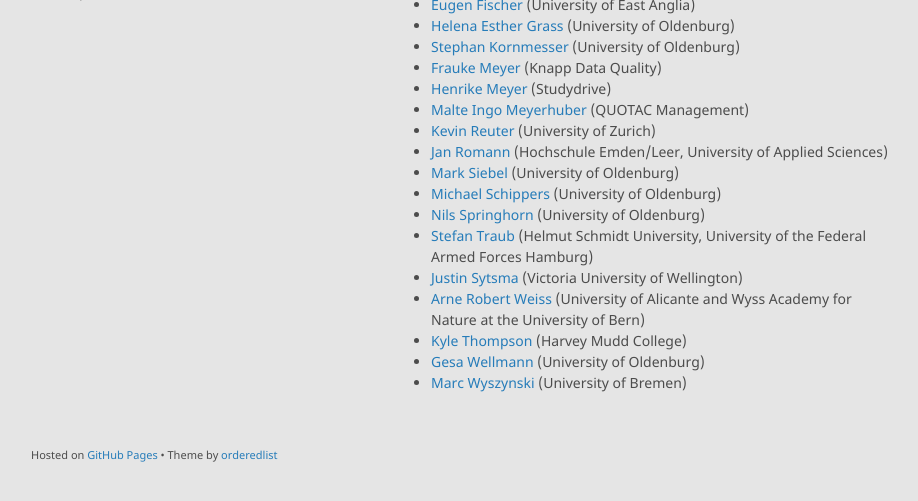
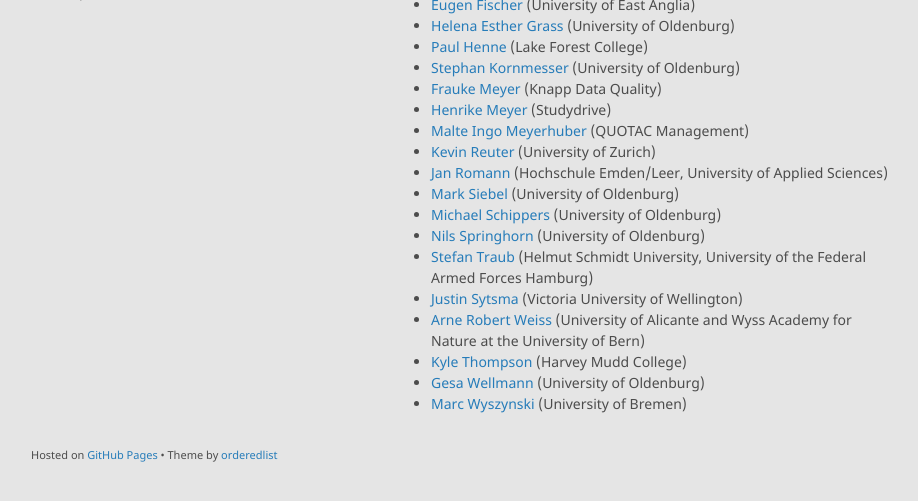
Before and after one commit to alephmembeth/alephmembeth.github.io, a Jekyll site: the page built from collaborators.md, in a window 1280 px wide, cut to the strip 366-867 px from the top of the page. Shown: the whole strip, without its empty margins (179-1097 px from the left). Built offline with Jekyll 4.4.1, drawn with Linux system fonts in a browser that asks for light colours; our own code applies the rules of GitHub Pages for plain Markdown files.

Commit message:
Update collaborators.md

```diff
--- a/collaborators.md
+++ b/collaborators.md
@@ -16,6 +16,7 @@
 + [Paul Engelhardt](https://research-portal.uea.ac.uk/en/persons/paul-engelhardt) (University of East Anglia)
 + [Eugen Fischer](https://research-portal.uea.ac.uk/en/persons/eugen-fischer) (University of East Anglia)
 + [Helena Esther Grass](https://uol.de/philosophie/helena-grass) (University of Oldenburg)
++ [Paul Henne](https://www.lakeforest.edu/academics/faculty/phenne) (Lake Forest College)
 + [Stephan Kornmesser](https://uol.de/stephan-kornmesser) (University of Oldenburg)
 + [Frauke Meyer](https://www.linkedin.com/in/frauke-meyer-ph-d-7a07b6154/) (Knapp Data Quality)
 + [Henrike Meyer](https://de.linkedin.com/in/henrike-meyer-347944264) (Studydrive)
```
